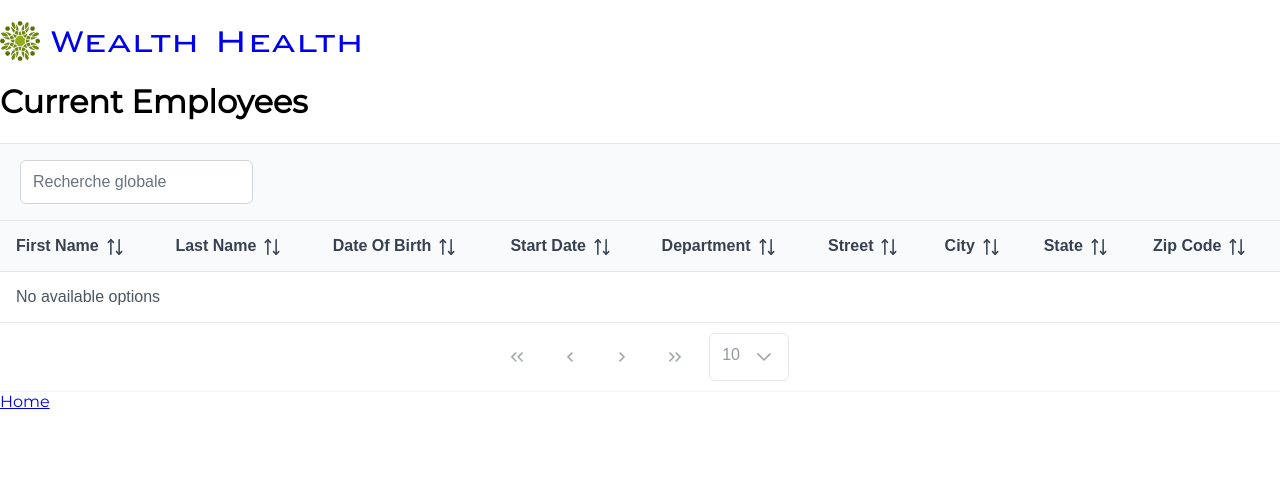
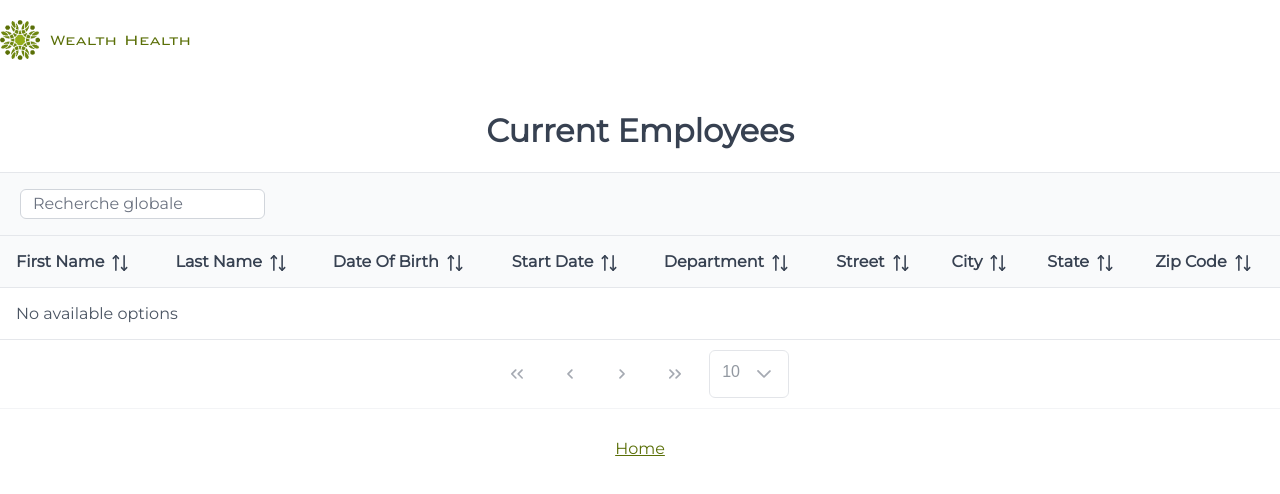
Before and after one commit to Mbformation/P14-WealthHealth, a React (Vite) app: page /employees in a window 1280 px wide. Shown: the top 494 px of the page. Built offline with nearby package versions, Linux system fonts and the light colour scheme; a web font is replaced by a local one.

Commit message:
feat: :sparkles: Added better style

```diff
--- a/src/styles.css
+++ b/src/styles.css
@@ -22,11 +22,15 @@ body {
   margin: 0;
 }
 
+h1, h2 {
+  color: #374151;
+}
 .create-employee-wrapper {
   padding: 0 80;
   margin: 0 auto;
   max-width: 1400px;
   box-sizing: border-box;
+  text-align: center;
 }
 
 .employees-wrapper {
@@ -46,9 +50,13 @@ header nav .nav-wrapper{
   align-items: center;
 }
 
+header nav a {
+  color:#5A6F07;
+}
+
 header nav a:first-child {
   font-family: 'BankGothic', sans-serif;
-  font-size: 40px;
+  font-size: 18px;
   display: flex;
   align-items: center;
   text-decoration: none;
@@ -76,12 +84,20 @@ nav img {
   margin-right: 10px;
 }
 
+.create-employee-wrapper .form-wrapper {
+  padding: 0 300px 50px 300px;
+}
 
 
-.submit-btn {
-  font-family: 'Montserrat', sans-serif;
+.create-employee-wrapper .form-wrapper .form-content{
+  display: flex;
+  flex-direction: column;
+  align-items: center;
+  background-color: #f9fafb;
+  border-radius: 30px;
+  padding-bottom: 50px;
+  padding-top: 10px;
 }
-
 
 
 .create-employee-wrapper form {
@@ -90,9 +106,43 @@ nav img {
   align-items: center;
 }
 
+.input-wrapper {
+  display: flex;
+  justify-content: space-between;
+  align-items: baseline;
+  margin-bottom: 20px;
+  margin: 0;
+  padding: 20px 0;
+  color: #374151;
+}
+
+label {
+  padding-right: 30px;
+}
+
+input {
+  height: 30px;
+  border-radius: 6px;
+  border: 1px solid #d1d5db;
+
+}
+
 .create-employee-wrapper form fieldset{
   display: flex;
   flex-direction: column;
+  color: #374151;
+}
+
+.submit-btn {
+  font-family: 'Montserrat', sans-serif;
+  cursor: pointer;
+  font-weight: 700;
+  font-size: 24px;
+  padding: 10px 100px;
+  background-color: #ecfeff;
+  color: #0e7490;
+  border-radius: 6px;
+  border: 1px solid #d1d5db;
 }
 
 .modal {
@@ -108,7 +158,8 @@ nav img {
 .modal-content {
   padding: 30px;
   background: white;
-  max-width: 600px;
+  width: 300px;
+  height: 100px;
   margin: auto;
   border-radius: 20px;
   position: absolute;
@@ -116,3 +167,35 @@ nav img {
   top: 15vh;
   bottom: 15vh;
 }
+
+.modal .close {
+  font-family: 'Montserrat', sans-serif;
+  font-size: 30px;
+  position: absolute;
+  right: -5px;
+  top: -5px;
+  cursor: pointer;
+  color: #0e7490;
+  background-color: #ecfeff;
+  border: none;
+  border-radius: 20px;
+  padding: 0 10px 0 10px;
+}
+
+.datatable {
+  font-family: 'Montserrat', sans-serif;
+  padding-bottom: 30px;
+}
+
+.datatable-filter {
+  font-family: 'Montserrat', sans-serif;
+}
+
+.employees-wrapper {
+  text-align: center;
+}
+
+.employees-wrapper a {
+  color:#5A6F07;
+  padding-bottom: 30px;
+}
```
